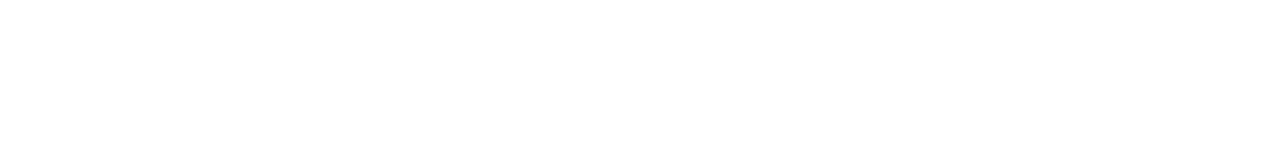
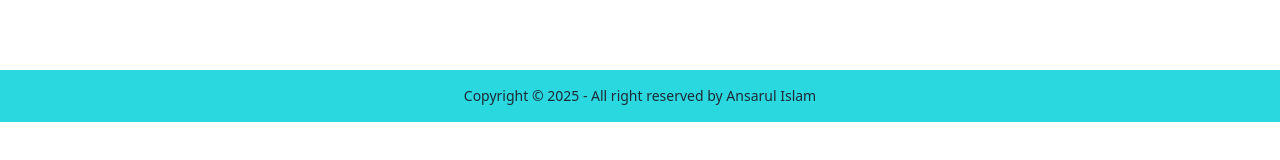
Before and after one commit to AnsarulIslam10/TaskNest-Client, a React (Vite) app: page / in a window 1280 px wide. Shown: the part 704-864 px from the top of the page. After the commit the page ends 826 px from the top, so only its background shows below. Built offline with nearby package versions, Linux system fonts and the light colour scheme; no server answers; sample sign-in values are in the browser's storage.

Commit message:
footer and favicon

```diff
--- a/index.html
+++ b/index.html
@@ -2,7 +2,7 @@
 <html lang="en" data-theme="light">
   <head>
     <meta charset="UTF-8" />
-    <link rel="icon" type="image/svg+xml" href="/vite.svg" />
+    <link rel="icon" type="image/svg+xml" href="./public/TaskNest.png" />
     <meta name="viewport" content="width=device-width, initial-scale=1.0" />
     <title>TaskNest</title>
   </head>
--- a/src/MainLayout/MainLayout.jsx
+++ b/src/MainLayout/MainLayout.jsx
@@ -1,14 +1,16 @@
 import React from "react";
 import { Outlet } from "react-router-dom";
 import Navbar from "../components/Navbar/Navbar";
+import Footer from "../components/Footer/Footer";
 
 const MainLayout = () => {
   return (
     <div className="dark:bg-[#1F1A24] dark:text-white">
       <Navbar></Navbar>
-      <div className="max-w-[1440px] mx-auto px-2 min-h-screen">
+      <div className="max-w-[1440px] mx-auto px-2 min-h-[calc(100vh-130px)] mb-4">
         <Outlet></Outlet>
       </div>
+      <Footer></Footer>
     </div>
   );
 };
--- /dev/null
+++ b/src/components/Footer/Footer.jsx
@@ -0,0 +1,15 @@
+import React from "react";
+
+const Footer = () => {
+  return (
+    <footer className="footer footer-center bg-[#2ad9df] text-base-content p-4">
+      <aside>
+        <p>
+          Copyright © {new Date().getFullYear()} - All right reserved by Ansarul Islam
+        </p>
+      </aside>
+    </footer>
+  );
+};
+
+export default Footer;
```
Also changed, not shown: public/TaskNest.png (added).
